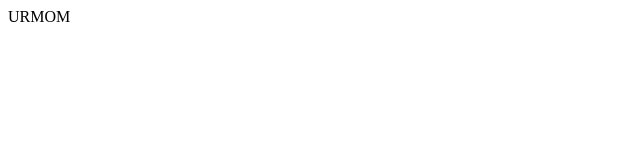
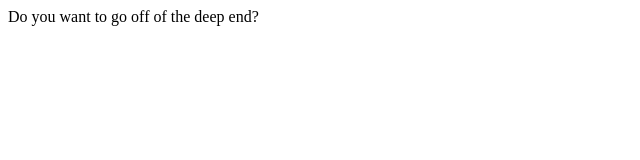
Before and after one commit to BlackHearted610/the-deep-end, a plain HTML site: page index.html in a window 1280 px wide. Shown: the whole page, without its empty margins (0-640 px from the left). Drawn offline with Linux system fonts and the light colour scheme.

Commit message:
It kind of worked?

```diff
--- a/index.html
+++ b/index.html
@@ -1,5 +1,12 @@
 <html>
-<body>
-<div>
-URMOM
-</div>
+   <head>
+    <link rel="stylesheet" src="index.sass">
+   </head>
+   <body>
+    <div>
+        <section id="thedeepend">
+            Do you want to go off of the deep end?
+        </section>
+    </div>
+   </body>
+</html>
--- /dev/null
+++ b/index.sass
@@ -0,0 +1,4 @@
+$blood: red
+#thedeepend {
+    color:$blood
+    }
```
